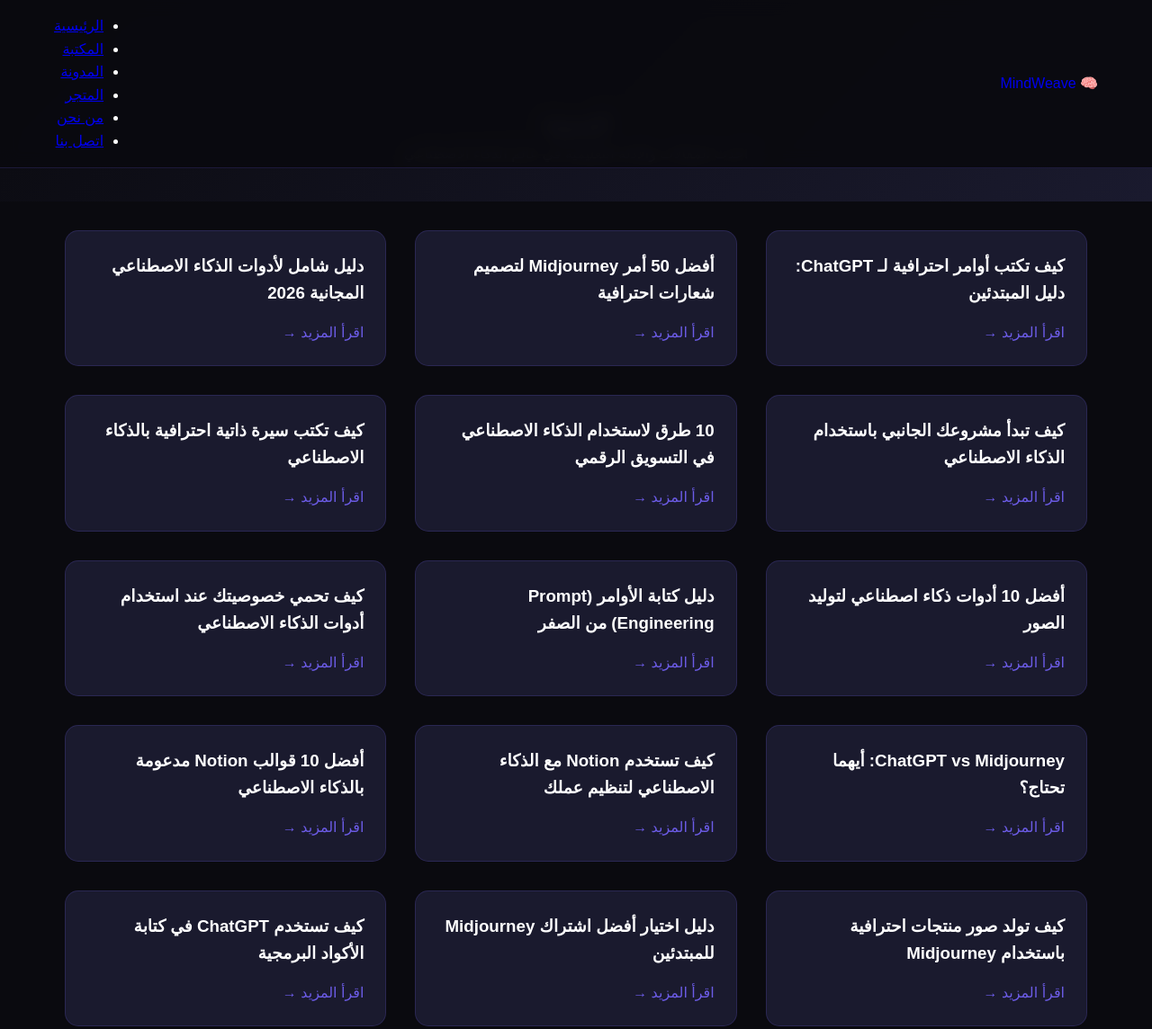
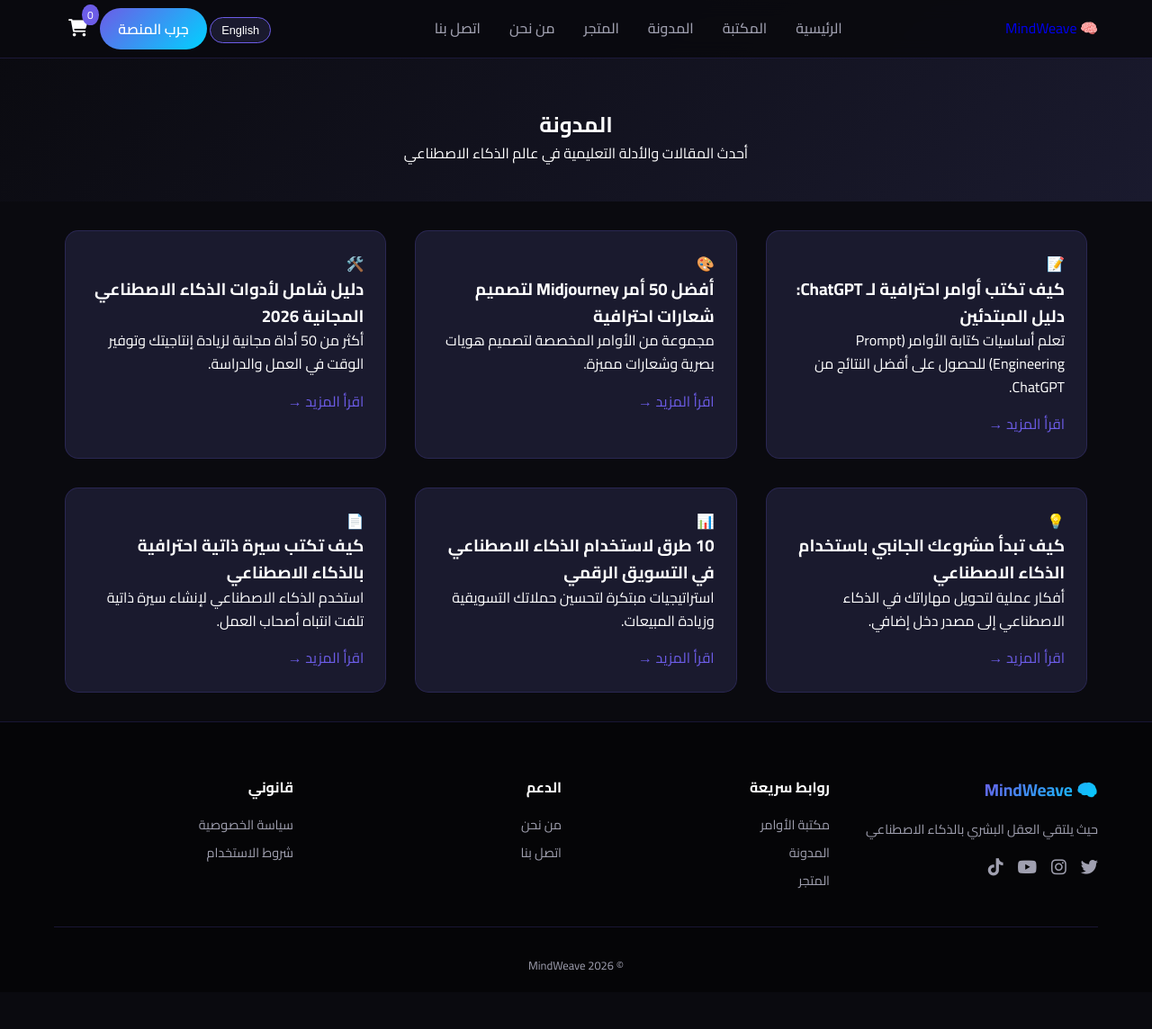
Before and after one commit to casperblac991/mindweave-platform, a plain HTML site: page blog.html in a window 1280 px wide. Shown: the top 1144 px of the page at 90% size. After the commit the page ends 1103 px from the top, so only its background shows below. Drawn offline with Linux system fonts and the light colour scheme.

Commit message:
Update blog.html

```diff
--- a/blog.html
+++ b/blog.html
@@ -3,9 +3,34 @@
 <head>
 <meta charset="UTF-8">
 <meta name="viewport" content="width=device-width, initial-scale=1.0">
+<meta name="description" content="مدونة MindWeave - أحدث المقالات والأدلة التعليمية في عالم الذكاء الاصطناعي">
+<meta name="keywords" content="مدونة الذكاء الاصطناعي, مقالات AI, تعلم الذكاء الاصطناعي">
+<meta name="author" content="MindWeave">
+<meta name="google-site-verification" content="ATi9HKInahPK22qqb-sqp70-MIeFlgKp0n8azYVo_Mw" />
 <title>المدونة | MindWeave</title>
+<!-- Google tag (gtag.js) -->
+<script async src="https://www.googletagmanager.com/gtag/js?id=G-DZ4WQDX31M"></script>
+<script>
+  window.dataLayer = window.dataLayer || [];
+  function gtag(){dataLayer.push(arguments);}
+  gtag('js', new Date());
+  gtag('config', 'G-DZ4WQDX31M');
+</script>
 <link rel="stylesheet" href="css/style.css">
+<link href="https://fonts.googleapis.com/css2?family=Cairo:wght@400;500;600;700;800&display=swap" rel="stylesheet">
+<link rel="stylesheet" href="https://cdnjs.cloudflare.com/ajax/libs/font-awesome/6.0.0/css/all.min.css">
 <style>
+.lang-switch{background:#1A1A2E;border:1px solid #6C5CE7;padding:6px 12px;border-radius:30px;cursor:pointer;color:white}
+.lang-switch:hover{background:#6C5CE7}
+[data-lang="en"]{display:none}
+body.en [data-lang="ar"]{display:none}
+body.en [data-lang="en"]{display:block}
+body.en{direction:ltr;text-align:left}
+body:not(.en){direction:rtl;text-align:right}
+.cart-count{background:#6C5CE7;border-radius:50%;padding:2px 6px;font-size:12px}
+.cart-icon{text-decoration:none;color:white}
+.btn-try{background:linear-gradient(135deg,#6C5CE7,#00D2FF);color:white;padding:8px 20px;border-radius:30px;text-decoration:none;font-weight:600;margin-left:10px}
+.btn-try:hover{transform:translateY(-2px);box-shadow:0 5px 15px rgba(108,92,231,0.3)}
 .page-header{padding:120px 0 40px;text-align:center;background:linear-gradient(135deg,#0A0A0F,#1A1A2E)}
 .blog-grid{display:grid;grid-template-columns:repeat(auto-fill,minmax(350px,1fr));gap:2rem;max-width:1200px;margin:auto;padding:2rem}
 .blog-card{background:#1A1A2E;border-radius:15px;padding:1.5rem;border:1px solid rgba(108,92,231,0.2);transition:transform 0.3s}
@@ -14,45 +39,99 @@
 </style>
 </head>
 <body>
-<header><nav><div class="logo"><a href="index.html">🧠 MindWeave</a></div>
-<ul><li><a href="index.html">الرئيسية</a></li>
-<li><a href="library.html">المكتبة</a></li>
-<li><a href="blog.html">المدونة</a></li>
-<li><a href="store.html">المتجر</a></li>
-<li><a href="about.html">من نحن</a></li>
-<li><a href="contact.html">اتصل بنا</a></li></ul></nav></header>
-<main><section class="page-header"><div class="container"><h1>المدونة</h1><p>أحدث المقالات والأدلة التعليمية في عالم الذكاء الاصطناعي</p></div></section>
-<div class="blog-grid">
-<div class="blog-card"><h3>كيف تكتب أوامر احترافية لـ ChatGPT: دليل المبتدئين</h3><a href="ChatGPT.html" class="read-more">اقرأ المزيد →</a></div>
-<div class="blog-card"><h3>أفضل 50 أمر Midjourney لتصميم شعارات احترافية</h3><a href="Midjourney-Logo.html" class="read-more">اقرأ المزيد →</a></div>
-<div class="blog-card"><h3>دليل شامل لأدوات الذكاء الاصطناعي المجانية 2026</h3><a href="AI-Tools-Guide.html" class="read-more">اقرأ المزيد →</a></div>
-<div class="blog-card"><h3>كيف تبدأ مشروعك الجانبي باستخدام الذكاء الاصطناعي</h3><a href="Side-Project.html" class="read-more">اقرأ المزيد →</a></div>
-<div class="blog-card"><h3>10 طرق لاستخدام الذكاء الاصطناعي في التسويق الرقمي</h3><a href="AI-Marketing.html" class="read-more">اقرأ المزيد →</a></div>
-<div class="blog-card"><h3>كيف تكتب سيرة ذاتية احترافية بالذكاء الاصطناعي</h3><a href="AI-Resume.html" class="read-more">اقرأ المزيد →</a></div>
-<div class="blog-card"><h3>أفضل 10 أدوات ذكاء اصطناعي لتوليد الصور</h3><a href="AI-Image-Tools.html" class="read-more">اقرأ المزيد →</a></div>
-<div class="blog-card"><h3>دليل كتابة الأوامر (Prompt Engineering) من الصفر</h3><a href="Prompt-Engineering.html" class="read-more">اقرأ المزيد →</a></div>
-<div class="blog-card"><h3>كيف تحمي خصوصيتك عند استخدام أدوات الذكاء الاصطناعي</h3><a href="AI-Privacy.html" class="read-more">اقرأ المزيد →</a></div>
-<div class="blog-card"><h3>ChatGPT vs Midjourney: أيهما تحتاج؟</h3><a href="ChatGPT-vs-Midjourney.html" class="read-more">اقرأ المزيد →</a></div>
-<div class="blog-card"><h3>كيف تستخدم Notion مع الذكاء الاصطناعي لتنظيم عملك</h3><a href="Notion-AI.html" class="read-more">اقرأ المزيد →</a></div>
-<div class="blog-card"><h3>أفضل 10 قوالب Notion مدعومة بالذكاء الاصطناعي</h3><a href="Notion-Templates.html" class="read-more">اقرأ المزيد →</a></div>
-<div class="blog-card"><h3>كيف تولد صور منتجات احترافية باستخدام Midjourney</h3><a href="Product-Images-Midjourney.html" class="read-more">اقرأ المزيد →</a></div>
-<div class="blog-card"><h3>دليل اختيار أفضل اشتراك Midjourney للمبتدئين</h3><a href="Midjourney-Subscription.html" class="read-more">اقرأ المزيد →</a></div>
-<div class="blog-card"><h3>كيف تستخدم ChatGPT في كتابة الأكواد البرمجية</h3><a href="ChatGPT-Coding.html" class="read-more">اقرأ المزيد →</a></div>
-<div class="blog-card"><h3>5 أخطاء شائعة في كتابة أوامر الذكاء الاصطناعي</h3><a href="Prompt-Mistakes.html" class="read-more">اقرأ المزيد →</a></div>
-<div class="blog-card"><h3>كيف تحول فكرتك إلى منتج رقمي باستخدام الذكاء الاصطناعي</h3><a href="Digital-Product-Idea.html" class="read-more">اقرأ المزيد →</a></div>
-<div class="blog-card"><h3>دليل الربح من بيع أوامر الذكاء الاصطناعي</h3><a href="Sell-Prompts.html" class="read-more">اقرأ المزيد →</a></div>
-<div class="blog-card"><h3>كيف تكتب أوامر Midjourney لتصميم هوية بصرية متكاملة</h3><a href="Midjourney-Visual-Identity.html" class="read-more">اقرأ المزيد →</a></div>
-<div class="blog-card"><h3>أفضل 10 أدوات ذكاء اصطناعي للكتابة الإبداعية</h3><a href="AI-Creative-Writing.html" class="read-more">اقرأ المزيد →</a></div>
-<div class="blog-card"><h3>كيف تستخدم الذكاء الاصطناعي لتحسين السيو (SEO)</h3><a href="AI-SEO.html" class="read-more">اقرأ المزيد →</a></div>
-<div class="blog-card"><h3>دليل إنشاء قناة يوتيوب باستخدام الذكاء الاصطناعي</h3><a href="YouTube-AI.html" class="read-more">اقرأ المزيد →</a></div>
-<div class="blog-card"><h3>كيف تصمم منشورات Instagram بالذكاء الاصطناعي</h3><a href="Instagram-AI.html" class="read-more">اقرأ المزيد →</a></div>
-<div class="blog-card"><h3>10 أدوات ذكاء اصطناعي للطلاب والباحثين</h3><a href="AI-Students.html" class="read-more">اقرأ المزيد →</a></div>
-<div class="blog-card"><h3>كيف تستخدم الذكاء الاصطناعي في إنشاء العروض التقديمية</h3><a href="AI-Presentations.html" class="read-more">اقرأ المزيد →</a></div>
-<div class="blog-card"><h3>دليل الذكاء الاصطناعي لرواد الأعمال وأصحاب المشاريع</h3><a href="AI-Entrepreneurs.html" class="read-more">اقرأ المزيد →</a></div>
-<div class="blog-card"><h3>أفضل 5 كتب إلكترونية عن الذكاء الاصطناعي للمبتدئين</h3><a href="AI-Ebooks.html" class="read-more">اقرأ المزيد →</a></div>
-<div class="blog-card"><h3>مستقبل الذكاء الاصطناعي: 10 توقعات للسنوات القادمة</h3><a href="AI-Future.html" class="read-more">اقرأ المزيد →</a></div>
-<div class="blog-card"><h3>كيف تتعلم الذكاء الاصطناعي من الصفر؟ خطة شاملة</h3><a href="Learn-AI.html" class="read-more">اقرأ المزيد →</a></div>
-</div></main>
-<footer><div class="container"><p>© 2026 MindWeave</p></div></footer>
+
+<header>
+<nav>
+<div class="logo"><a href="index.html">🧠 MindWeave</a></div>
+<ul class="nav-menu">
+<li><a href="index.html" data-lang="ar">الرئيسية</a><a href="index.html" data-lang="en">Home</a></li>
+<li><a href="library.html" data-lang="ar">المكتبة</a><a href="library.html" data-lang="en">Library</a></li>
+<li><a href="blog.html" data-lang="ar">المدونة</a><a href="blog.html" data-lang="en">Blog</a></li>
+<li><a href="store.html" data-lang="ar">المتجر</a><a href="store.html" data-lang="en">Store</a></li>
+<li><a href="about.html" data-lang="ar">من نحن</a><a href="about.html" data-lang="en">About</a></li>
+<li><a href="contact.html" data-lang="ar">اتصل بنا</a><a href="contact.html" data-lang="en">Contact</a></li>
+</ul>
+<div class="nav-icons">
+<button class="lang-switch" onclick="toggleLanguage()" id="langBtn">English</button>
+<a href="store.html" class="btn-try" data-lang="ar">جرب المنصة</a><a href="store.html" class="btn-try" data-lang="en">Try Platform</a>
+<a href="cart.html" class="cart-icon"><i class="fas fa-shopping-cart"></i><span class="cart-count" id="cartCount">0</span></a>
+</div>
+</nav>
+</header>
+
+<main>
+<section class="page-header">
+<div class="container">
+<h1 data-lang="ar">المدونة</h1>
+<h1 data-lang="en">Blog</h1>
+<p data-lang="ar">أحدث المقالات والأدلة التعليمية في عالم الذكاء الاصطناعي</p>
+<p data-lang="en">Latest articles and educational guides in the world of AI</p>
+</div>
+</section>
+
+<div class="blog-grid" id="blogGrid"></div>
+</main>
+
+<footer>
+<div class="container">
+<div class="footer-grid">
+<div class="footer-col"><div class="footer-logo">🧠 MindWeave</div><p data-lang="ar">حيث يلتقي العقل البشري بالذكاء الاصطناعي</p><p data-lang="en">Where human mind meets AI</p><div class="social-links"><a href="#"><i class="fab fa-twitter"></i></a><a href="#"><i class="fab fa-instagram"></i></a><a href="#"><i class="fab fa-youtube"></i></a><a href="#"><i class="fab fa-tiktok"></i></a></div></div>
+<div class="footer-col"><h4 data-lang="ar">روابط سريعة</h4><h4 data-lang="en">Quick Links</h4><ul><li><a href="library.html" data-lang="ar">مكتبة الأوامر</a><a href="library.html" data-lang="en">Library</a></li><li><a href="blog.html" data-lang="ar">المدونة</a><a href="blog.html" data-lang="en">Blog</a></li><li><a href="store.html" data-lang="ar">المتجر</a><a href="store.html" data-lang="en">Store</a></li></ul></div>
+<div class="footer-col"><h4 data-lang="ar">الدعم</h4><h4 data-lang="en">Support</h4><ul><li><a href="about.html" data-lang="ar">من نحن</a><a href="about.html" data-lang="en">About</a></li><li><a href="contact.html" data-lang="ar">اتصل بنا</a><a href="contact.html" data-lang="en">Contact</a></li></ul></div>
+<div class="footer-col"><h4 data-lang="ar">قانوني</h4><h4 data-lang="en">Legal</h4><ul><li><a href="privacy.html" data-lang="ar">سياسة الخصوصية</a><a href="privacy.html" data-lang="en">Privacy</a></li><li><a href="terms.html" data-lang="ar">شروط الاستخدام</a><a href="terms.html" data-lang="en">Terms</a></li></ul></div>
+</div>
+<div class="footer-bottom"><p>© 2026 MindWeave</p></div>
+</div>
+</footer>
+
+<script>
+const posts = [
+    { id:1, titleAr: "كيف تكتب أوامر احترافية لـ ChatGPT: دليل المبتدئين", titleEn: "How to Write Professional ChatGPT Prompts: A Beginner's Guide", descAr: "تعلم أساسيات كتابة الأوامر (Prompt Engineering) للحصول على أفضل النتائج من ChatGPT.", descEn: "Learn the basics of Prompt Engineering to get the best results from ChatGPT.", image: "📝" },
+    { id:2, titleAr: "أفضل 50 أمر Midjourney لتصميم شعارات احترافية", titleEn: "Best 50 Midjourney Prompts for Professional Logo Design", descAr: "مجموعة من الأوامر المخصصة لتصميم هويات بصرية وشعارات مميزة.", descEn: "A collection of prompts for designing distinctive visual identities and logos.", image: "🎨" },
+    { id:3, titleAr: "دليل شامل لأدوات الذكاء الاصطناعي المجانية 2026", titleEn: "Complete Guide to Free AI Tools 2026", descAr: "أكثر من 50 أداة مجانية لزيادة إنتاجيتك وتوفير الوقت في العمل والدراسة.", descEn: "Over 50 free tools to boost your productivity and save time.", image: "🛠️" },
+    { id:4, titleAr: "كيف تبدأ مشروعك الجانبي باستخدام الذكاء الاصطناعي", titleEn: "How to Start Your Side Project Using AI", descAr: "أفكار عملية لتحويل مهاراتك في الذكاء الاصطناعي إلى مصدر دخل إضافي.", descEn: "Practical ideas to turn your AI skills into an additional income source.", image: "💡" },
+    { id:5, titleAr: "10 طرق لاستخدام الذكاء الاصطناعي في التسويق الرقمي", titleEn: "10 Ways to Use AI in Digital Marketing", descAr: "استراتيجيات مبتكرة لتحسين حملاتك التسويقية وزيادة المبيعات.", descEn: "Innovative strategies to improve your marketing campaigns.", image: "📊" },
+    { id:6, titleAr: "كيف تكتب سيرة ذاتية احترافية بالذكاء الاصطناعي", titleEn: "How to Write a Professional Resume Using AI", descAr: "استخدم الذكاء الاصطناعي لإنشاء سيرة ذاتية تلفت انتباه أصحاب العمل.", descEn: "Use AI to create a resume that grabs employers' attention.", image: "📄" }
+];
+
+let currentLang = localStorage.getItem('lang') || 'ar';
+
+function toggleLanguage() {
+    currentLang = currentLang === 'ar' ? 'en' : 'ar';
+    localStorage.setItem('lang', currentLang);
+    document.body.classList.toggle('en', currentLang === 'en');
+    document.getElementById('langBtn').textContent = currentLang === 'ar' ? 'English' : 'عربي';
+    renderBlog();
+}
+
+function applyLanguage() {
+    document.body.classList.toggle('en', currentLang === 'en');
+    document.getElementById('langBtn').textContent = currentLang === 'ar' ? 'English' : 'عربي';
+    renderBlog();
+}
+
+function renderBlog() {
+    const isEn = currentLang === 'en';
+    const container = document.getElementById('blogGrid');
+    container.innerHTML = posts.map(p => `
+        <div class="blog-card">
+            <div class="blog-image">${p.image}</div>
+            <h3>${isEn ? p.titleEn : p.titleAr}</h3>
+            <p>${isEn ? p.descEn : p.descAr}</p>
+            <a href="blog-post.html?id=${p.id}" class="read-more">${isEn ? 'Read more →' : 'اقرأ المزيد →'}</a>
+        </div>
+    `).join('');
+}
+
+let cart = JSON.parse(localStorage.getItem('cart')) || [];
+function updateCartDisplay() {
+    const count = cart.reduce((s, i) => s + i.quantity, 0);
+    const cartSpan = document.querySelector('.cart-count');
+    if (cartSpan) cartSpan.textContent = count;
+}
+
+applyLanguage();
+updateCartDisplay();
+</script>
 </body>
 </html>
```
